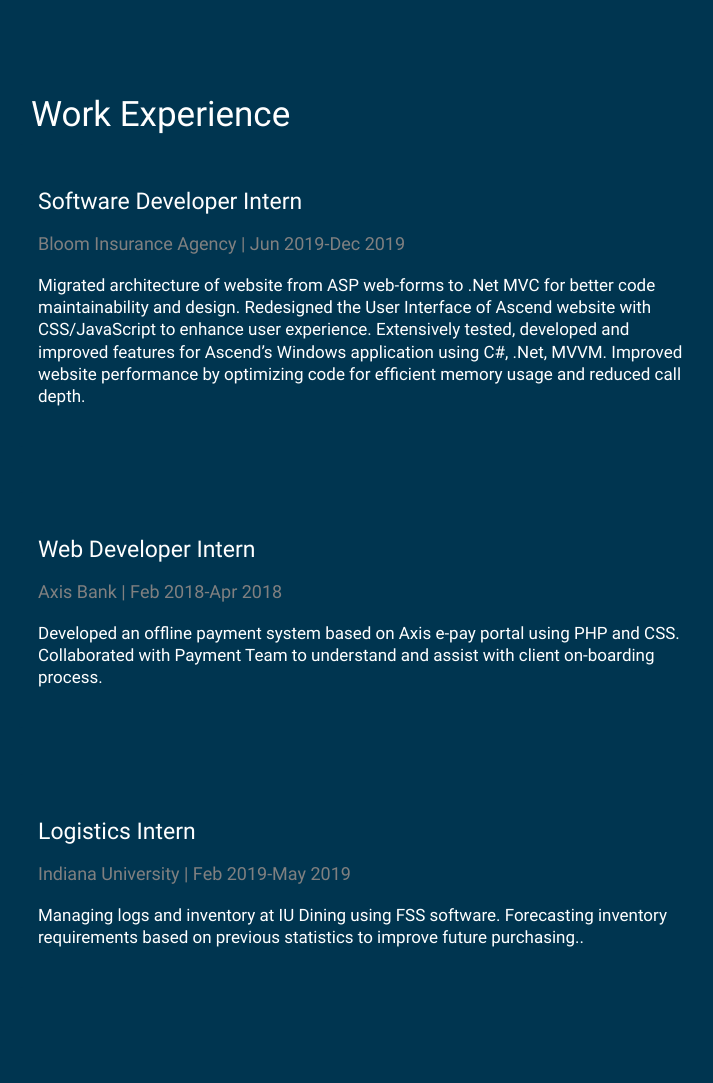
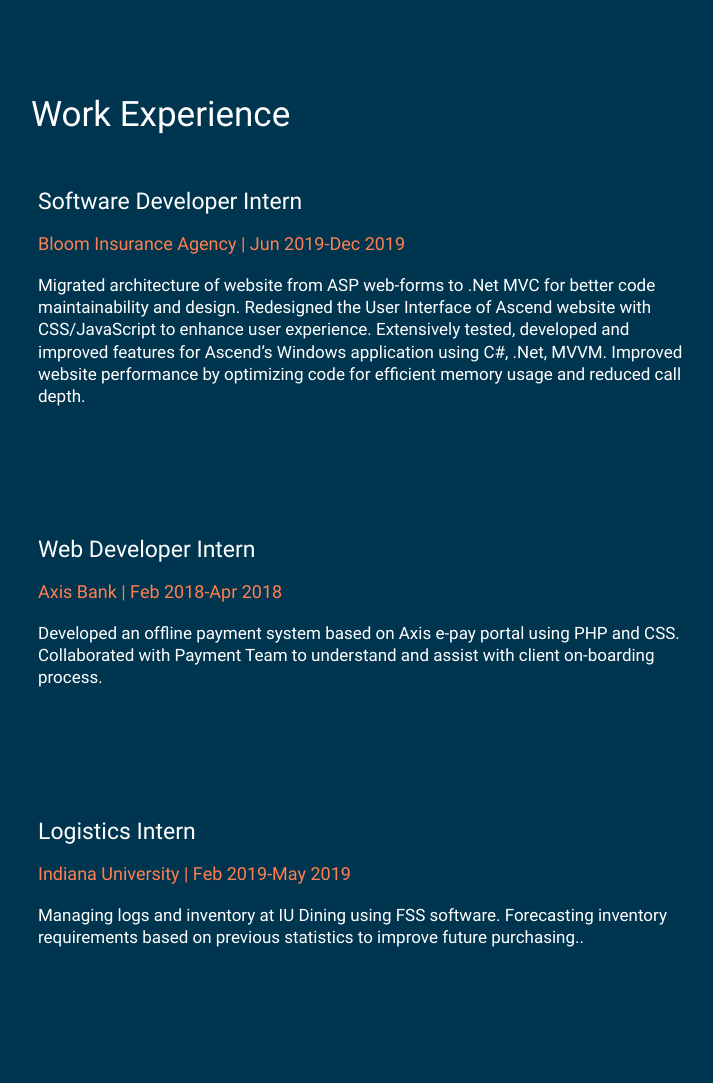
Before and after one commit to prathameshd/portfolio, a PHP site: page / in a window 1280 px wide. Shown: the part 1134-2217 px from the top of the page, without its empty margins (74-787 px from the left). Run offline with PHP 8.4, Linux system fonts and the light colour scheme; some libraries are stand-ins or nearby versions; some web fonts are replaced.

Commit message:
minor change

```diff
--- a/css/styles.css
+++ b/css/styles.css
@@ -1042,7 +1042,8 @@ background-color: #dee4e7;
 .dummy:hover{
 }
 .tech-desc{
-  color:#005f8f;
+/*  color:#005f8f;
+*/  color: #003550;
   font-size: medium;
 }
 
--- a/index.html
+++ b/index.html
@@ -165,7 +165,7 @@ I have a Master's Degree in Computer Science from Indiana University, Bloomingto
           	<a href="#experience">
                        <div class="thumbnail text-left" style="background-color: #003550">
               <h6 class="service__single-section__title" style="color: white;font-size: 23px">Software Developer Intern</h6>
-              <h4 class="service__single-section__title" style="color: grey">Bloom Insurance Agency | Jun 2019-Dec 2019</h4>
+              <h4 class="service__single-section__title" style="color: coral">Bloom Insurance Agency | Jun 2019-Dec 2019</h4>
               <p class="service__single-section__paragraph">Migrated architecture of website from ASP web-forms to .Net MVC for better code maintainability and design. Redesigned the User Interface of Ascend website with CSS/JavaScript to enhance user experience. Extensively tested, developed and improved features for Ascend’s Windows application using C#, .Net, MVVM. Improved website performance by optimizing code for efficient memory usage and reduced call depth.</p>
 
             </div>
@@ -185,7 +185,7 @@ I have a Master's Degree in Computer Science from Indiana University, Bloomingto
           	<a href="#experience">
                        <div class="thumbnail text-left" style="background-color: #003550">
               <h6 class="service__single-section__title" style="color: white;font-size: 23px">Web Developer Intern</h6>
-          <h4 class="service__single-section__title" style="color: grey">Axis Bank | Feb 2018-Apr 2018 </h4>
+          <h4 class="service__single-section__title" style="color: coral">Axis Bank | Feb 2018-Apr 2018 </h4>
               <p class="service__single-section__paragraph">Developed an offline payment system based on Axis e-pay portal using PHP and CSS. Collaborated with Payment Team to understand and assist with client on-boarding process.</p>
             </div>
         </a>
@@ -204,7 +204,7 @@ I have a Master's Degree in Computer Science from Indiana University, Bloomingto
           	<a href="#experience">
                        <div class="thumbnail text-left" style="background-color: #003550">
               <h6 class="service__single-section__title" style="color: white;font-size: 23px">Logistics Intern</h6>
-          <h4 class="service__single-section__title" style="color: grey">Indiana University | Feb 2019-May 2019</h4>
+          <h4 class="service__single-section__title" style="color: coral">Indiana University | Feb 2019-May 2019</h4>
               <p class="service__single-section__paragraph">Managing logs and inventory at IU Dining using FSS software. Forecasting inventory requirements based on previous statistics to improve future purchasing..</p>
             </div>
         </a>
```
